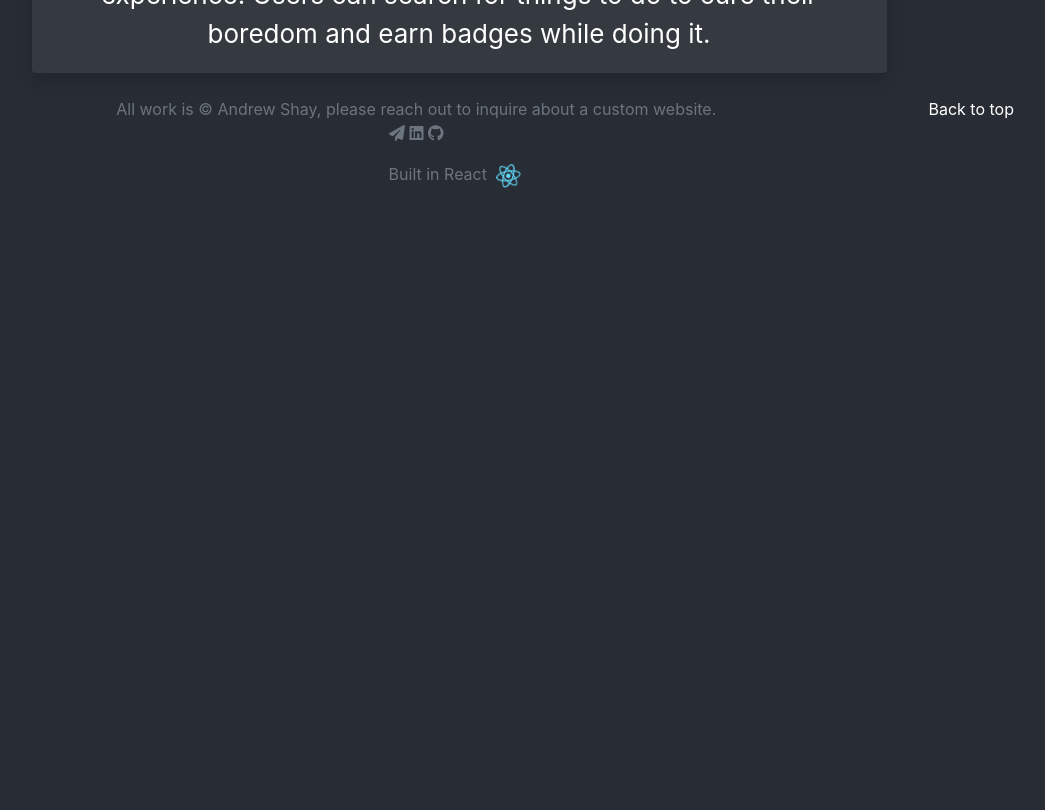
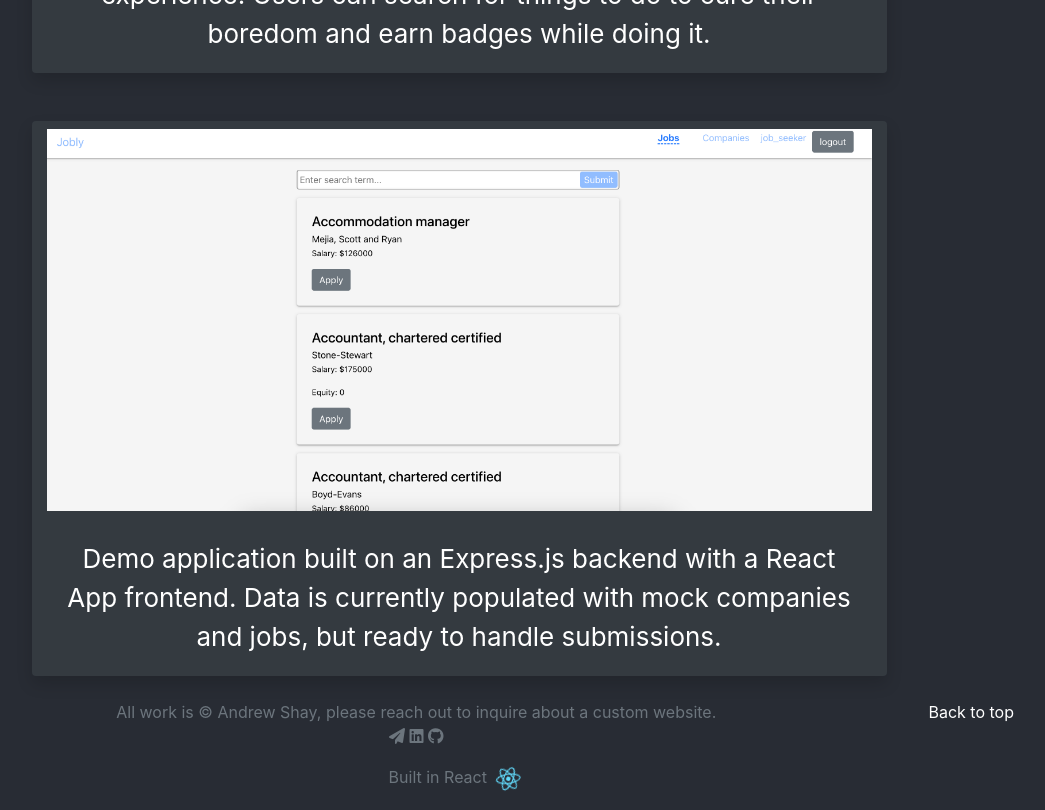
Before and after one commit to adshay18/portfolio, a JavaScript app: page / in a window 1280 px wide. Shown: the part 2960-3770 px from the top of the page, without its empty margins (181-1226 px from the left). Before the commit the page ends 3167 px from the top, so only its background shows below. Built offline with nearby package versions, Linux system fonts and the light colour scheme; the HTML template or start-up script is replaced by a standard one.

Commit message:
add another site

```diff
--- a/src/LinkContainer.js
+++ b/src/LinkContainer.js
@@ -2,6 +2,7 @@ import LinkCard from "./LinkCard";
 import bored from "./photos/bored.png";
 import pet_portraits from "./photos/pet_portraits.png";
 import picl from "./photos/picl.png";
+import jobly from "./photos/jobly.png";
 
 const LinkContainer = () => {
   const sites = [
@@ -23,6 +24,12 @@ const LinkContainer = () => {
       description:
         "Created interactive site with an internal Express.js API to handle user data and requests per RESTful techniques. The frontend of the site is built on React.js, and Reactstrap, for a beautiful user experience. Users can search for things to do to cure their boredom and earn badges while doing it.",
     },
+    {
+      url: "https://shay-jobly.surge.sh/",
+      image: jobly,
+      description:
+        "Demo application built on an Express.js backend with a React App frontend. Data is currently populated with mock companies and jobs, but ready to handle submissions.",
+    },
   ];
   return (
     <div className="container links">
```
